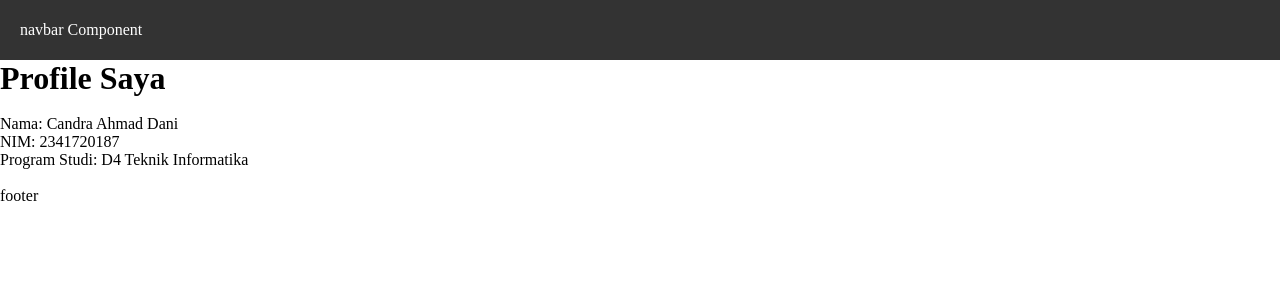
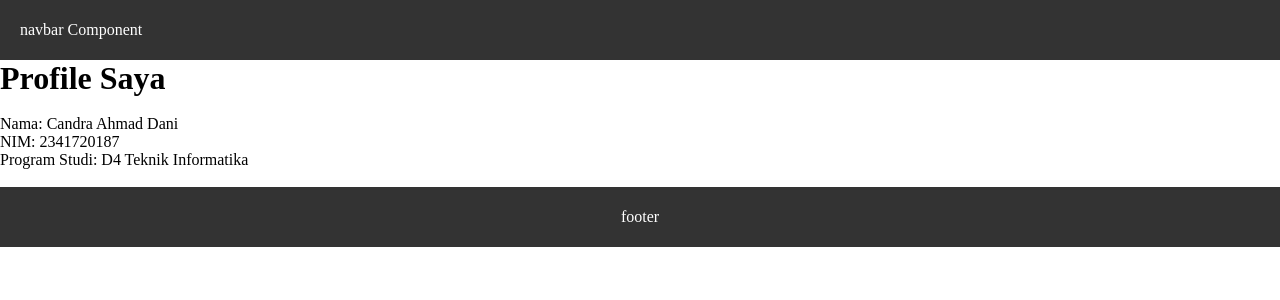
Before and after one commit to 4rdnac/PemrogramanFramework, a Next.js app in the folder Praktikum02/next-routing/: page /profile in a window 1280 px wide. Shown: the top 300 px of the page. Built offline with nearby package versions, Linux system fonts and the light colour scheme.

Commit message:
P02 Tugas 3 – Layout

```diff
--- a/Praktikum02/next-routing/src/components/layouts/Appshell/index.tsx
+++ b/Praktikum02/next-routing/src/components/layouts/Appshell/index.tsx
@@ -8,7 +8,7 @@ const AppShell = (props: AppShellProps) => {
     <main>
       <Navbar />
       {children}
-      <div>footer</div>
+      <div className="footer">footer</div>
     </main>
   );
 };
--- a/Praktikum02/next-routing/src/styles/globals.css
+++ b/Praktikum02/next-routing/src/styles/globals.css
@@ -24,3 +24,13 @@ a {
   align-items: center;
   padding: 0 20px;
 }
+
+.footer {
+  width: 100%;
+  height: 60px;
+  background-color: #333;
+  color: white;
+  display: flex;
+  align-items: center;
+  justify-content: center;
+}
```
